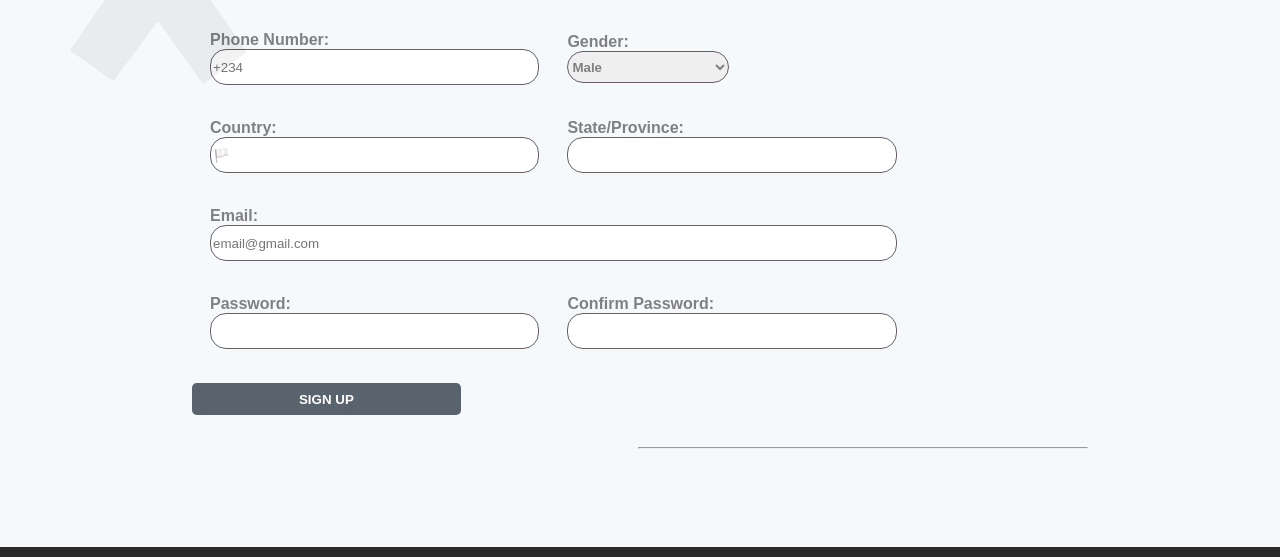
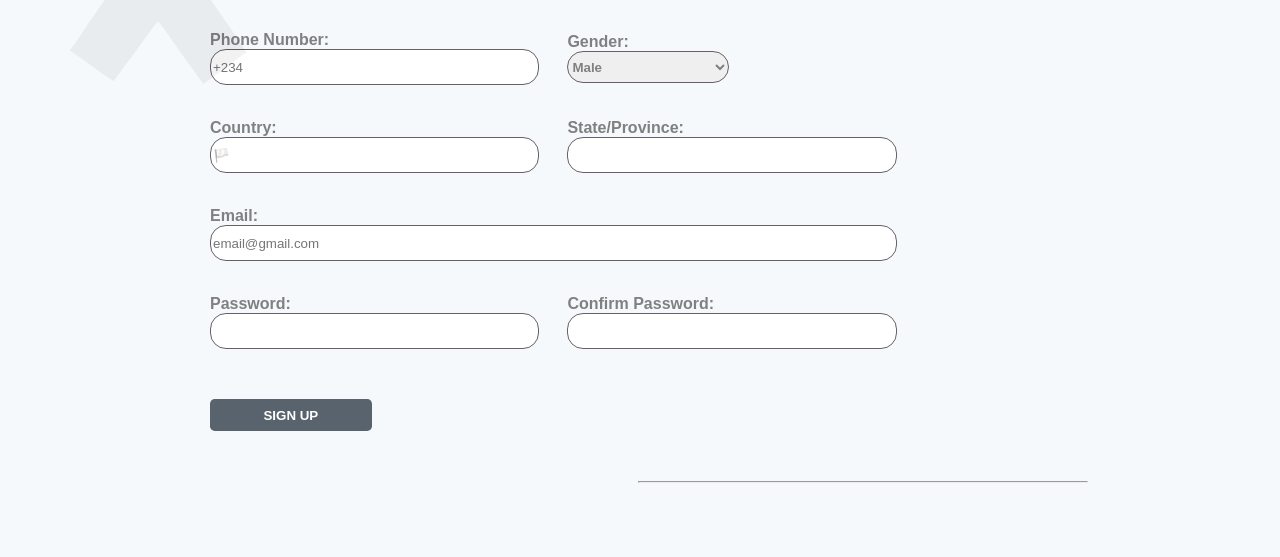
Before and after one commit to abdullmustyy/Personal-Blog-Website, a plain HTML site: page register.html in a window 1280 px wide. Shown: the part 808-1365 px from the top of the page. Drawn offline with Linux system fonts and the light colour scheme.

Commit message:
Update style and structure

```diff
--- a/register.html
+++ b/register.html
@@ -84,8 +84,12 @@
               <input type="password" id="cpwd" name="confirmed password" required minlength="8"><br>
             </td>
           </tr>
+          <tr>
+            <td>
+              <input type="submit" value="SIGN UP" class="submit-btn">
+            </td>
+          </tr>
         </table>
-        <input type="submit" value="SIGN UP" class="submit-btn">
       </form>
       <hr class="btm-hr">
     </section>
--- a/style.css
+++ b/style.css
@@ -251,7 +251,7 @@ td {
   font-family: 'Montserrat', sans-serif;
   font-weight: bold;
   margin: 1rem 0 1.5rem;
-  width: 30%;
+  width: 50%;
 }
 
 .submit-btn:hover {
```
